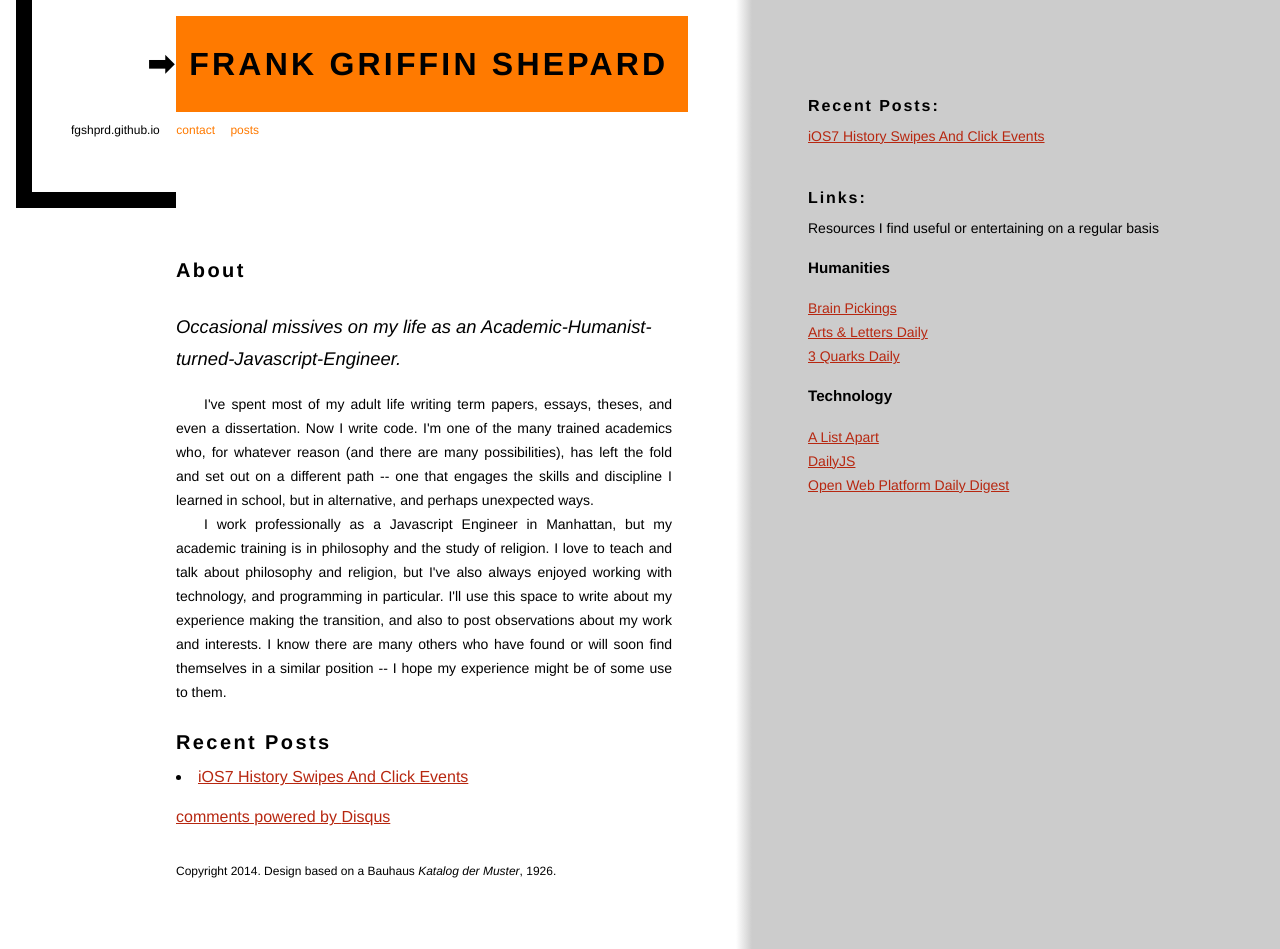
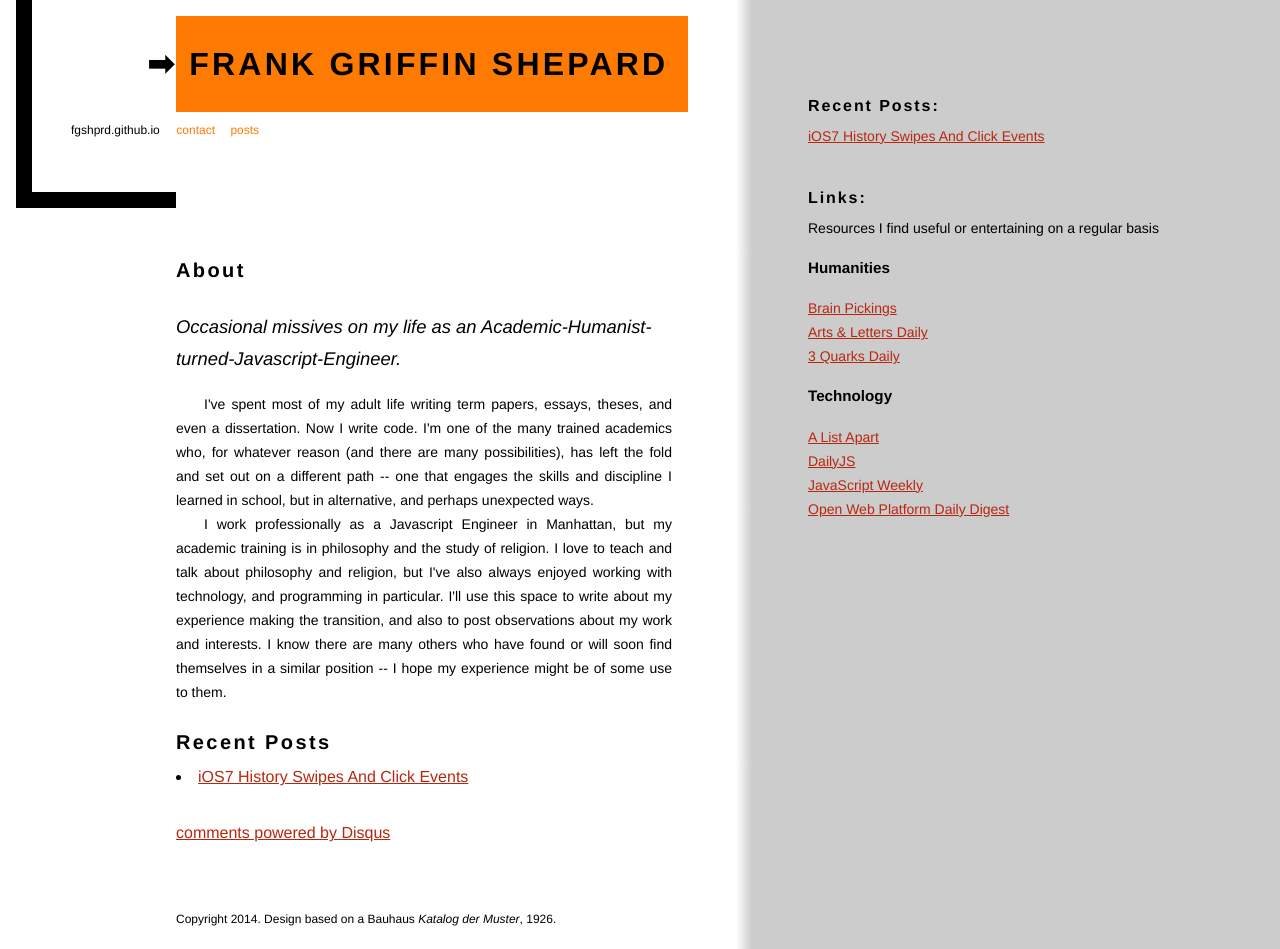
Before and after one commit to fgshprd/fgshprd.github.io, a Jekyll site: the page built from index.html, in a window 1280 px wide. Built offline with Jekyll 4.4.1, drawn with Linux system fonts in a browser that asks for light colours; comment, search, counter and statistics services are not loaded.

Commit message:
style updates. added another link to aside

```diff
--- a/_includes/footer.html
+++ b/_includes/footer.html
@@ -40,6 +40,7 @@
                 <ul>
                     <li><a href="http://alistapart.com/">A List Apart</a></li>
                     <li><a href="http://dailyjs.com/">DailyJS</a></li>
+                    <li><a href="http://javascriptweekly.com/">JavaScript Weekly</a></li>
                     <li><a href="http://webplatformdaily.org/">Open Web Platform Daily Digest</a></li>
                 </ul>
             </section>
--- a/css/styles.css
+++ b/css/styles.css
@@ -83,6 +83,8 @@ em { font-style: italic; }
 .content > section { margin: 1em 0; }
 section.about > h3 { font-style: italic; font-weight: 500; }
 
+#page > .comments { margin: 2em 0; }
+
 #page > div.footer {
 	font-size: .75em;
 	line-height: 3em;
```
